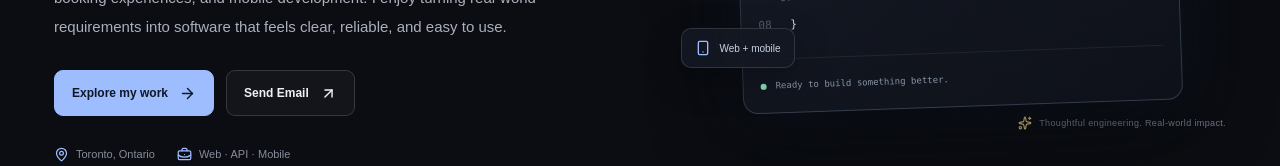
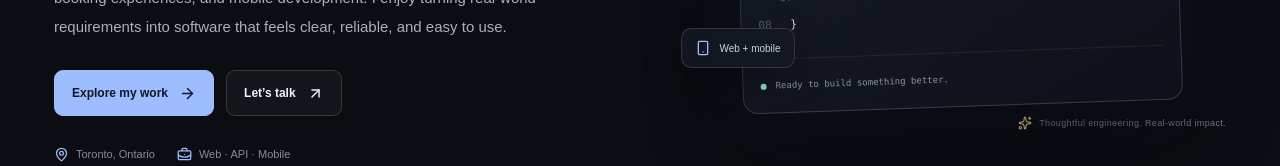
Before and after one commit to vaj90/ajvaliente-portfolio, a Next.js app: page / in a window 1280 px wide. Shown: the part 479-645 px from the top of the page. Built offline with nearby package versions, Linux system fonts and the light colour scheme.

Commit message:
text to lets talk

```diff
--- a/app/page.tsx
+++ b/app/page.tsx
@@ -75,7 +75,7 @@ export default function Home() {
           </p>
           <div className="hero-actions">
             <a className="button button-primary" href="#projects">Explore my work <ArrowRight size={17} /></a>
-            <a className="button button-secondary" href="mailto:allanjohn.valiente@gmail.com">Send Email <ArrowUpRight size={17} /></a>
+            <a className="button button-secondary" href="mailto:allanjohn.valiente@gmail.com">Let’s talk <ArrowUpRight size={17} /></a>
           </div>
           <div className="hero-meta">
             <span><MapPin size={15} /> Toronto, Ontario</span>
```
